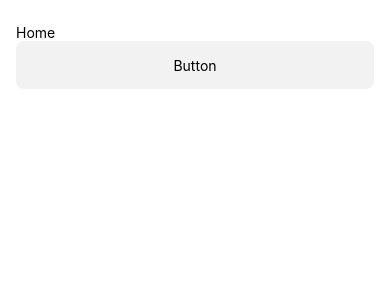
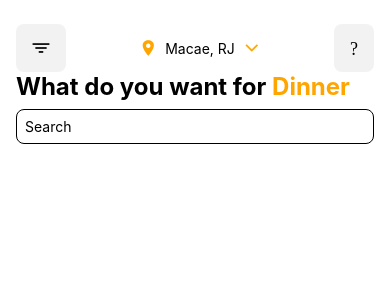
Before and after one commit to Jrm1992/yFood, a React Native app in the folder mobile/: screen / in a window 390 px wide. Shown: the top 300 px of the page. Built offline with nearby package versions, Linux system fonts and the light colour scheme.

Commit message:
mobile:feat: home page

```diff
--- a/mobile/src/pages/home.tsx
+++ b/mobile/src/pages/home.tsx
@@ -1,13 +1,45 @@
-import { View, Text } from 'react-native'
+import { View, Text, StyleSheet, TextInput } from 'react-native'
 import Button from '../components/button'
+import { Ionicons } from '@expo/vector-icons';
 
 export default function Home() {
   return (
-    <View>
-      <Text>Home</Text>
-      <Button>
-        <Text>Button</Text>
-      </Button>
+    <View style={styles.container}>
+      <View style={styles.header}>
+        <Button>
+          <Ionicons name="filter-sharp" size={18} color="black" />
+        </Button>
+
+        <View style={{ flexDirection: "row", alignItems: "center", gap: 8 }}>
+          <Ionicons name="location-sharp" size={18} color="orange" />
+          <Text>Macae, RJ</Text>
+          <Ionicons name="chevron-down-sharp" size={18} color="orange" />
+        </View>
+
+        <Button>
+          <Ionicons name="ios-notifications-sharp" size={18} color="black" />
+        </Button>
+
+      </View>
+
+      <View>
+        <Text style={{ fontSize: 24, fontWeight: "bold" }}>What do you want for <Text style={{ color: "orange" }}>Dinner</Text></Text>
+        <TextInput
+          placeholder="Search"
+          style={{ borderWidth: 1, borderRadius: 8, padding: 8, marginTop: 8 }}
+        />
+      </View>
     </View>
   )
 }
+
+const styles = StyleSheet.create({
+  container: {
+    flex: 1,
+  },
+  header: {
+    justifyContent: "space-between",
+    flexDirection: "row",
+    alignItems: "center",
+  },
+})
```
